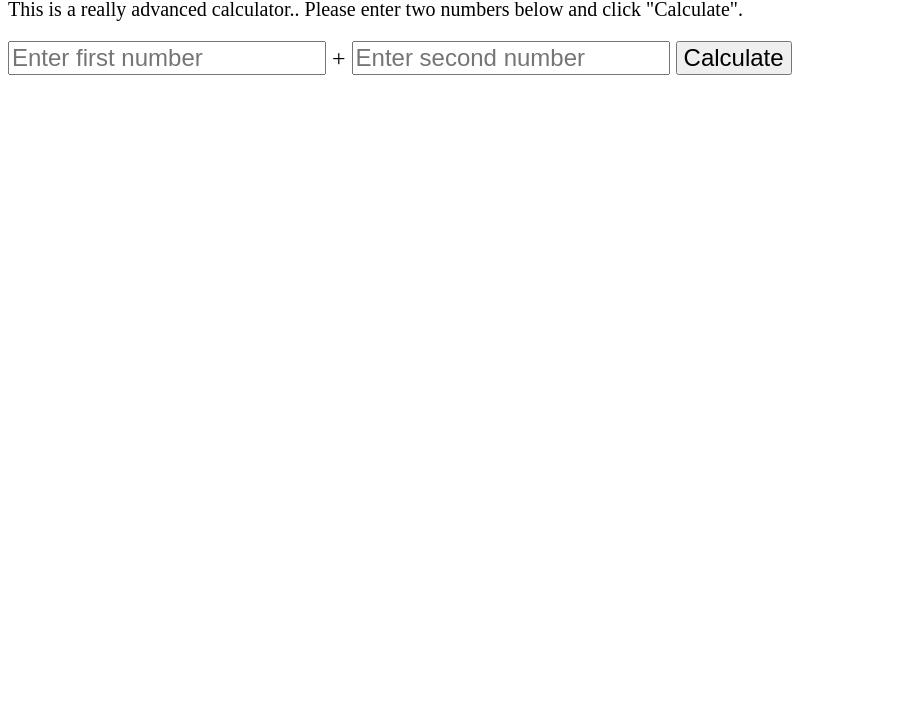
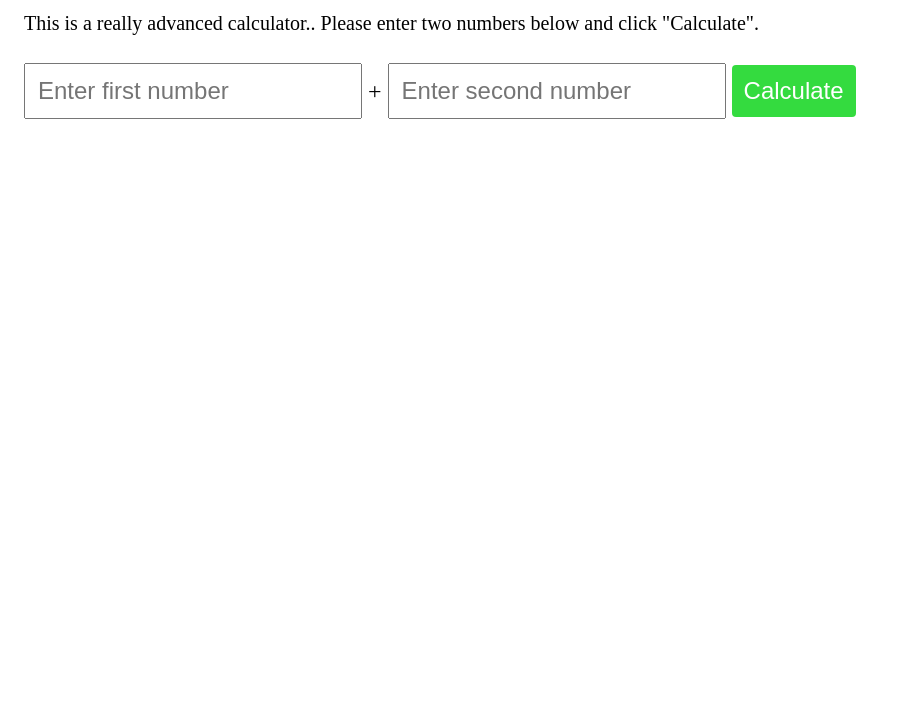
Before and after one commit to KledEatsTacos/calculator, a plain HTML site: page index.html in a window 1280 px wide. Shown: the part 92-800 px from the top of the page, without its empty margins (0-911 px from the left). Drawn offline with Linux system fonts and the light colour scheme.

Commit message:
optimized for mobile devices (REALLY USELESS BY THE WAY)

```diff
--- a/index.html
+++ b/index.html
@@ -6,25 +6,27 @@
 <title>Calculator</title>
 <style>
   body {
-    font-size: 24px;
+    font-size: 1.5rem;
+    padding: 1rem;
   }
 
   h1 {
-    font-size: 36px;
+    font-size: 2rem;
   }
 
   p {
-    font-size: 20px;
+    font-size: 1.25rem;
   }
 
   .loading-spinner {
-    border: 8px solid #f3f3f3;
-    border-top: 8px solid #34db3f;
+    border: 0.5rem solid #f3f3f3;
+    border-top: 0.5rem solid #34db3f;
     border-radius: 50%;
-    width: 150px;
-    height: 150px;
+    width: 6rem;
+    height: 6rem;
     animation: spin 2s linear infinite;
     display: none;
+    margin: 1rem auto;
   }
 
   @keyframes spin {
@@ -34,6 +36,32 @@
 
   .slow-image {
     display: none;
+    margin: 1rem auto;
+  }
+
+  input, button {
+    font-size: 1.5rem;
+    margin: 0.5rem 0;
+    width: 100%;
+    box-sizing: border-box;
+    padding: 0.75rem;
+  }
+
+  button {
+    background-color: #34db3f;
+    color: white;
+    border: none;
+    border-radius: 0.25rem;
+  }
+
+  button:hover {
+    background-color: #28a745;
+  }
+
+  @media (min-width: 600px) {
+    input, button {
+      width: auto;
+    }
   }
 </style>
 </head>
@@ -44,10 +72,10 @@
 
 <div class="loading-spinner"></div>
 
-<input type="text" id="firstNumber" style="font-size: 24px;" placeholder="Enter first number">
-<span style="font-size: 24px;"> + </span>
-<input type="text" id="secondNumber" style="font-size: 24px;" placeholder="Enter second number">
-<button onclick="calculate()" style="font-size: 24px;">Calculate</button>
+<input type="text" id="firstNumber" placeholder="Enter first number">
+<span style="font-size: 1.5rem;"> + </span>
+<input type="text" id="secondNumber" placeholder="Enter second number">
+<button onclick="calculate()">Calculate</button>
 
 <canvas class="slow-image" width="640" height="360"></canvas>
 
```
